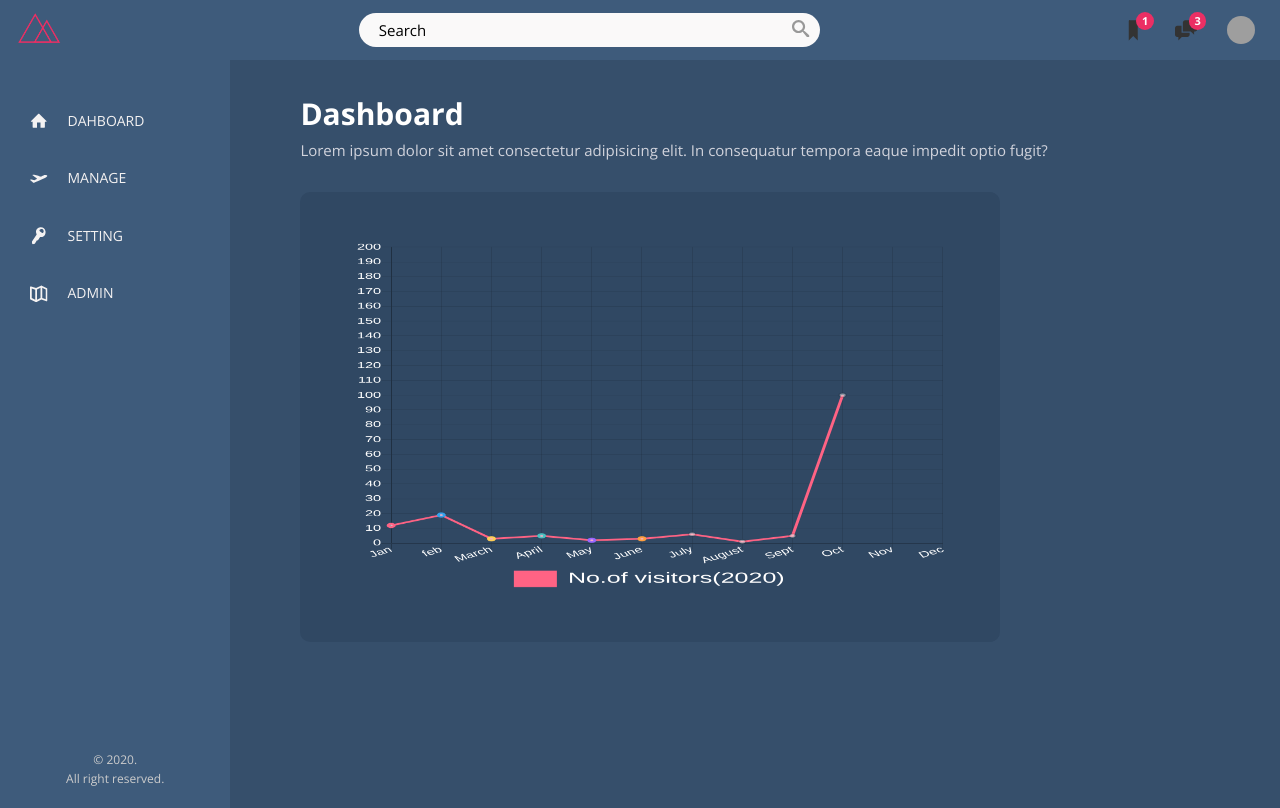
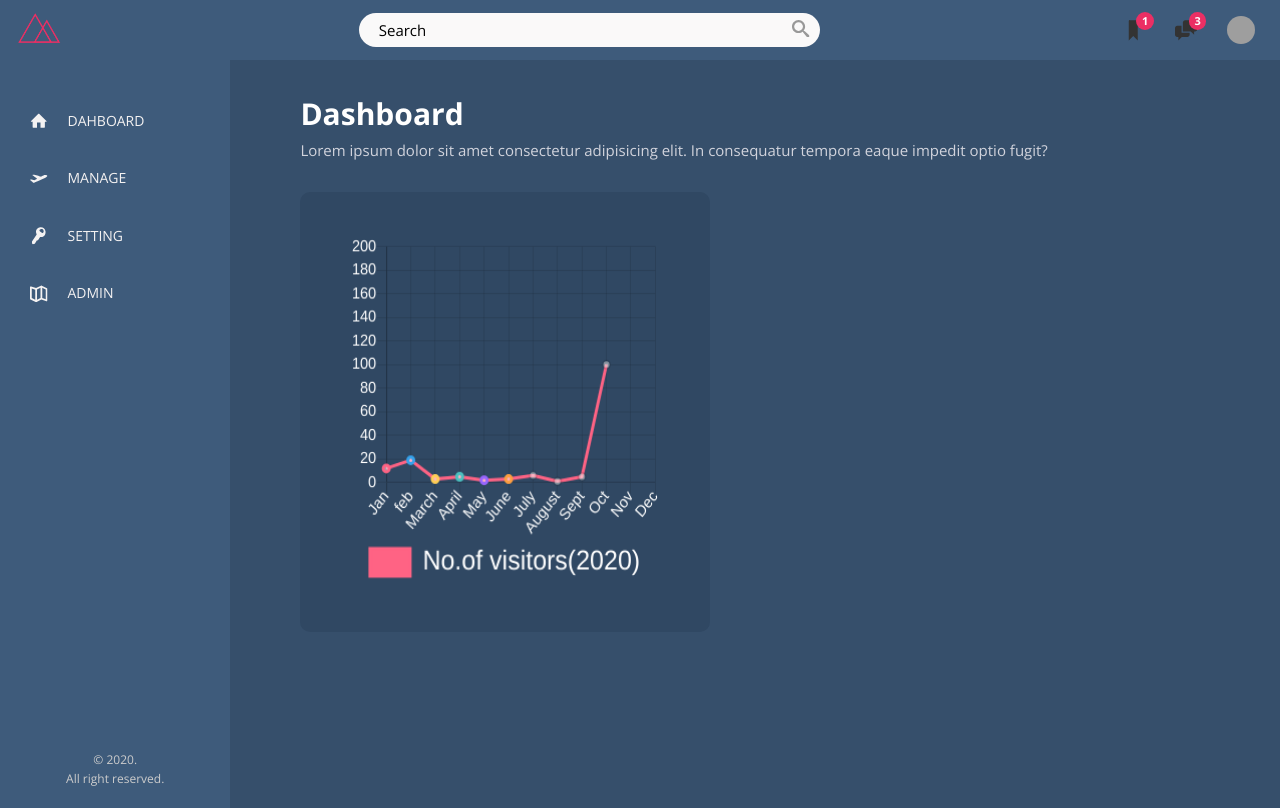
Before and after one commit to kkritii/dairy-shopping-portal, a PHP site: page /backend/index.html in a window 1280 px wide. Run offline with PHP 8.4, Linux system fonts and the light colour scheme; grey boxes are pictures that could not be loaded.

Commit message:
Adding chart.js

```diff
--- a/backend/css/main.css
+++ b/backend/css/main.css
@@ -283,21 +283,20 @@ body {
   color: var(--font-color-sub-sub);
 }
 
-#myChart {
-  max-width: 100%;
-  max-height: 35rem;
-}
-
 .canvas {
-  max-width: 70rem;
+  max-width: 45%;
   min-width: 40rem;
-  padding: 5rem;
+  min-height: 40rem;
+  padding: 4.5rem;
   background-color: var(--bg-color-card);
   border-radius: 10px;
 }
 
-.temp {
-  height: 100vh;
+#myChart {
+  max-width: 100%;
+  min-width: 100%;
+  max-height: 35rem;
+  min-height: 35rem;
 }
 
 .container {
```
Also changed, not shown: backend/css/main.min.css.
